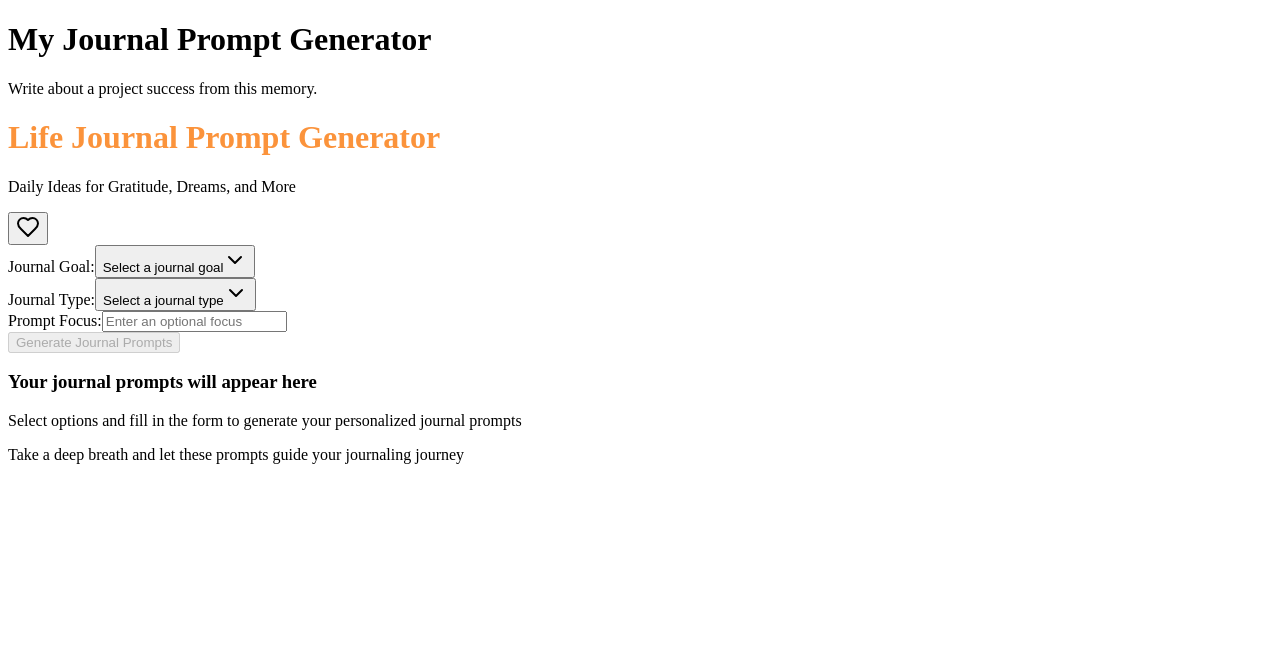
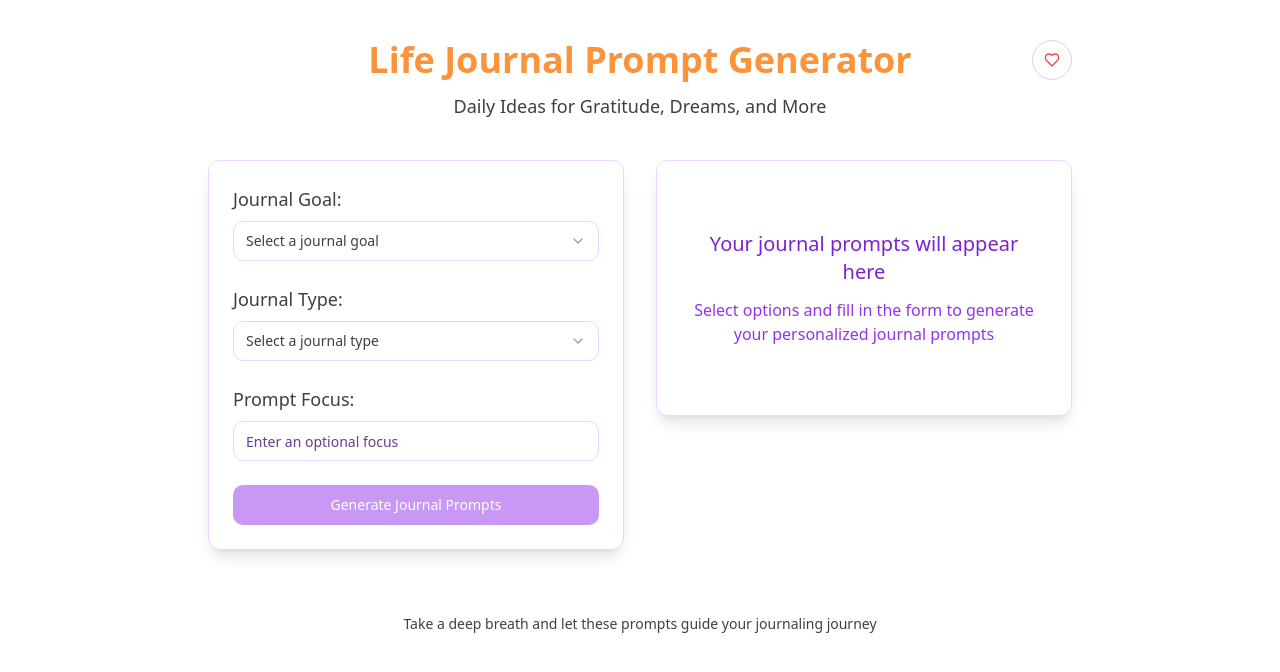
Before and after one commit to SmarToolz/life-journal-prompt-generator, a React (Vite) app: page / in a window 1280 px wide. Shown: the top 672 px of the page. Built offline with nearby package versions, Linux system fonts and the light colour scheme.

Commit message:
Reverted to commit a6bab72bf7a4fdc9488d29076f3f9814cd26b340

```diff
--- a/src/App.tsx
+++ b/src/App.tsx
@@ -1,30 +1,15 @@
 
-import React, { useEffect, useState } from 'react';
+import React from 'react';
+import Index from './pages/Index';
+import { Toaster } from "@/components/ui/toaster";
+import { FavoritesProvider } from './contexts/FavoritesContext';
 
 function App() {
-  const [prompt, setPrompt] = useState('');
-
-  useEffect(() => {
-    fetch('/prompts.json')
-      .then(response => response.json())
-      .then(data => {
-        console.log(data);
-        const goals = Object.keys(data.journalGoals);
-        const randomGoal = goals[Math.floor(Math.random() * goals.length)];
-        const types = Object.keys(data.journalGoals[randomGoal]);
-        const randomType = types[Math.floor(Math.random() * types.length)];
-        const prompts = data.journalGoals[randomGoal][randomType];
-        const randomPrompt = prompts[Math.floor(Math.random() * prompts.length)];
-        setPrompt(randomPrompt);
-      })
-      .catch(error => console.error('Error loading prompts:', error));
-  }, []);
-
   return (
-    <div>
-      <h1>My Journal Prompt Generator</h1>
-      <p>{prompt || 'Loading prompt...'}</p>
-    </div>
+    <FavoritesProvider>
+      <Index />
+      <Toaster />
+    </FavoritesProvider>
   );
 }
 
--- a/src/main.tsx
+++ b/src/main.tsx
@@ -1,12 +1,5 @@
+import { createRoot } from 'react-dom/client'
+import App from './App.tsx'
+import './index.css'
 
-import React from 'react';
-import ReactDOM from 'react-dom/client';
-import App from './App';
-import Index from './pages/Index'; // Adjust path if needed
-
-ReactDOM.createRoot(document.getElementById('root')!).render(
-  <React.StrictMode>
-    <App />
-    <Index />
-  </React.StrictMode>
-);
+createRoot(document.getElementById("root")!).render(<App />);
```
